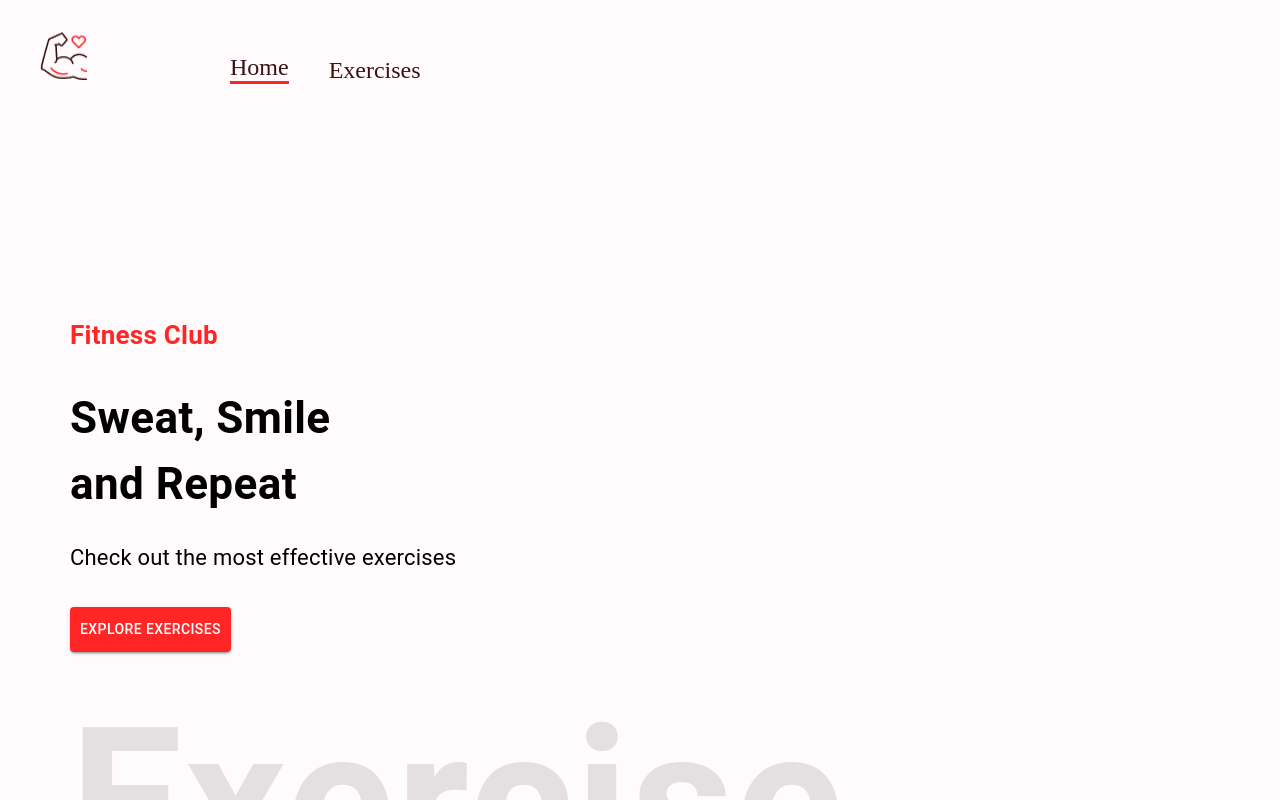
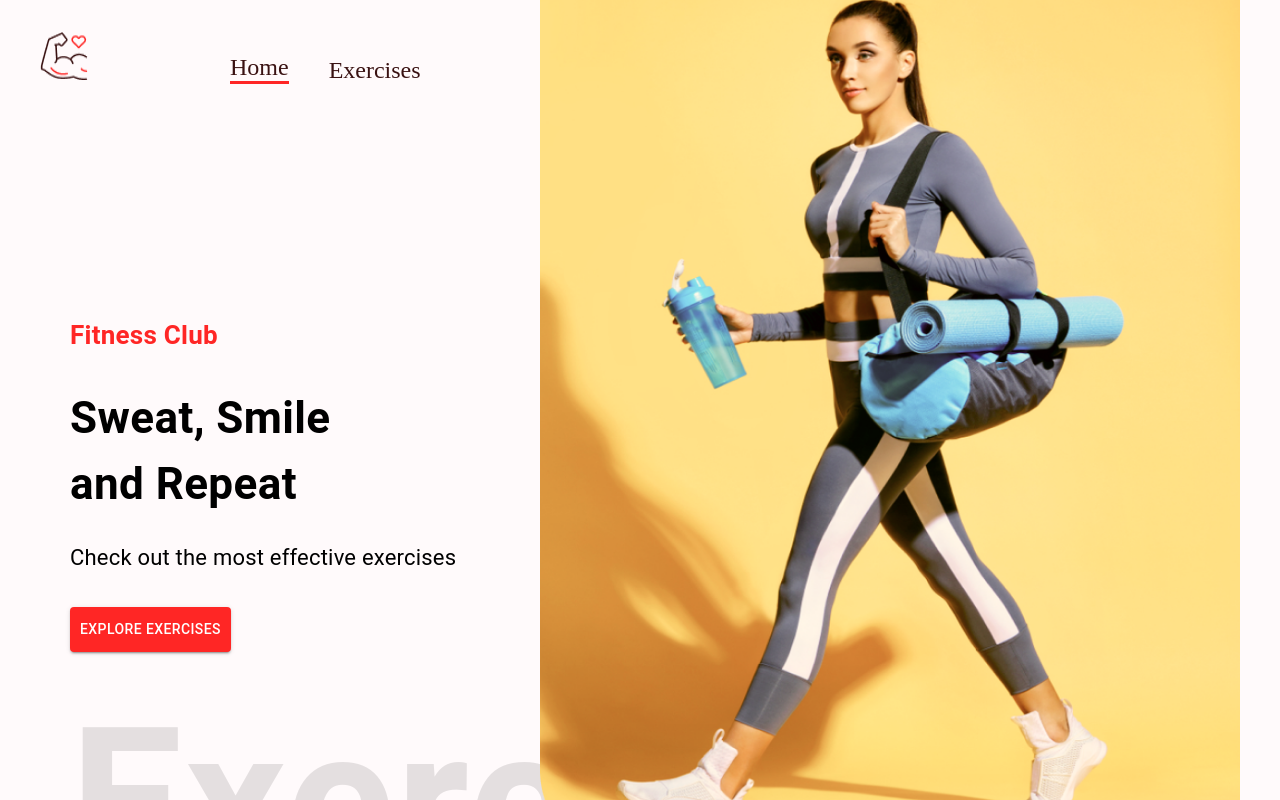
Before and after one commit to aishatpopoola/yeesha-gym, a React (Create React App) app: page / in a window 1280 px wide. Shown: the top 800 px of the page. Built offline with nearby package versions, Linux system fonts and the light colour scheme; no server answers.

Commit message:
fix: uncomment the hero banner

```diff
--- a/src/components/HeroBanner.js
+++ b/src/components/HeroBanner.js
@@ -1,7 +1,7 @@
 import React from 'react';
 import { Box, Typography, Button } from '@mui/material';
 
-// import HeroBannerImage from '../assets/images/banner.png';
+import HeroBannerImage from '../assets/images/banner.png';
 
 const HeroBanner = () => (
   <Box
@@ -58,11 +58,11 @@ const HeroBanner = () => (
     >
       Exercise
     </Typography>
-    {/* <img
+    <img
       src={HeroBannerImage}
       alt="banner"
       className="hero-banner-img"
-    /> */}
+    />
 
   </Box>
 );
```
